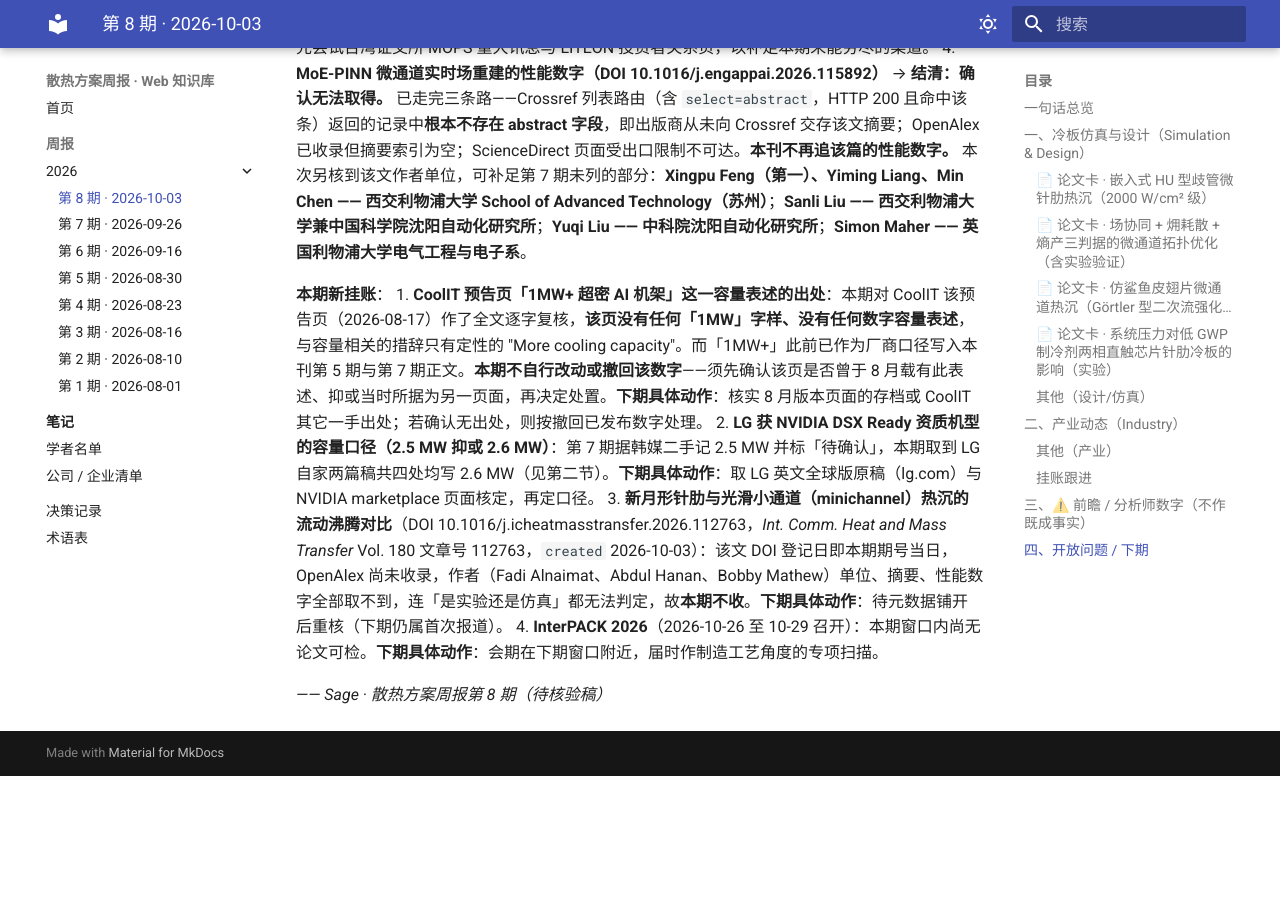
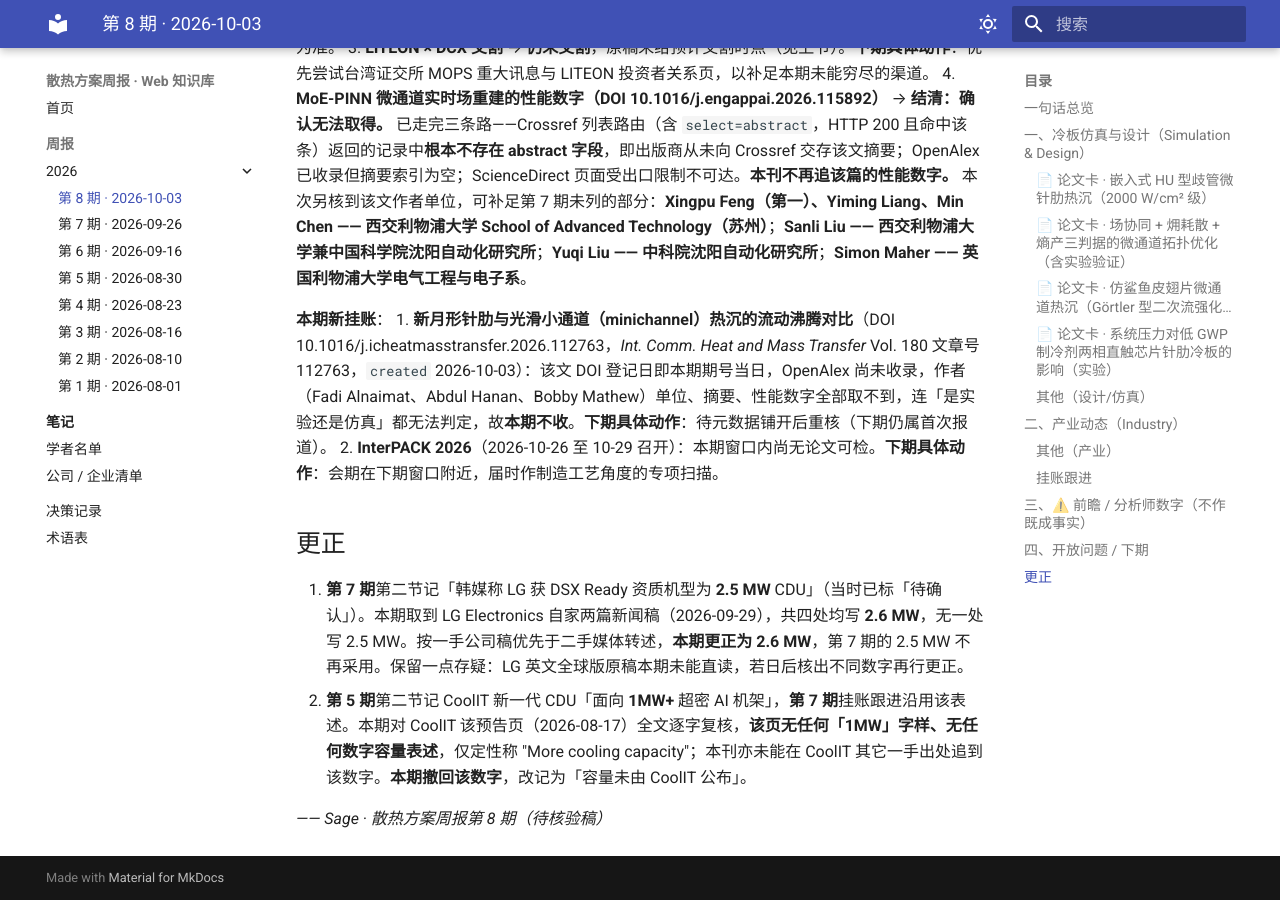
Before and after one commit to liyf1640/thermal_cooling_weekly_report, an MkDocs documentation site: the page built from docs/briefings/2026/2026-10-03.md, in a window 1280 px wide and 900 px high, scrolled down 8662 px. Built offline with MkDocs 1.6.1 and Material for MkDocs 9.7.7, drawn with Linux system fonts in a browser that asks for light colours; before the commit the page ends 9438 px from its top, so only the background shows below that; some of the changed text lies outside the part shown.

Commit message:
briefing: 第 8 期维护者裁定——更正第 7 期 LG 2.5→2.6 MW、撤回第 5/7 期 CoolIT「1MW+」；规则 20 (d) 厂商宣称数字改为标注即可
Co-Authored-By: Claude Fable 5.1 <noreply@anthropic.com>

```diff
--- a/docs/briefings/2026/2026-10-03.md
+++ b/docs/briefings/2026/2026-10-03.md
@@ -6,7 +6,7 @@
 ---
 
 ## 一句话总览
-本期窗口内经核新增，仿真设计侧四条：① **北京大学嵌入式 HU 型歧管微针肋热沉**（IJHMT 在线先行）——热流 **2000 W/cm²** 下菱形截面针肋同时取得最高温升 **56 K**、压降 **28 kPa**，相对常规微通道基准在热与流两方面同时更优，是本期芯片级量级最高的一条；② **中国矿业大学（北京）× 北汽系的微通道拓扑优化**（ATE 在线先行）——把场协同、㶲耗散、熵产三套判据合到一个双目标框架里，**且做了实验验证**，在所考察的最高 Reynolds 数下压降相对常规直微通道 **−31.54%**、最高温升 **−40.48%**；③ **北航杭州国际创新研究院的仿鲨鱼皮翅片微通道热沉**（*Physics of Fluids* 已正式刊出）——相对同体积矩形翅片，流动阻力在所考察全部 Re 范围内一致低 **26–35%**，Re 超过约 2130 后换热最大增强 **16%**；④ **低 GWP 制冷剂两相直触芯片针肋冷板的系统压力实验**（SSRN 预印本、未同行评审）——实测给出 COP 随过冷度约 **5–7 %/K** 的变化率与 **±11%** 精度的无拟合常数热阻模型。产业侧 ⑤ **Vertiv 宣布扩建斯洛伐克 Nové Mesto nad Váhom 园区**（一手稿，明确含先进液冷）；⑥ **LG Electronics 成为 NVIDIA 合作伙伴网络「电源与散热」优选合作伙伴**，其自家稿将获 DSX Ready 资质的机型写为 **2.6 MW**（与第 7 期据韩媒二手所记、当时即标「待确认」的 2.5 MW 不一致，详见第二节）；⑦ **LG 在弗吉尼亚建成美国首座数据中心冷水机组工厂**（2027 上半年投产）；⑧ **LiquidStack 发布 CDU 2.X 平台**（一手稿本刊未能取得，数字均为媒体转述的厂商标称）。上期两笔挂账——CoolIT 新一代 CDU 与 LITEON×DCX 交割——窗口内均无进展；上期挂账的 MoE-PINN 性能数字经三路复核**确认无法取得，本期结清**。
+本期窗口内经核新增，仿真设计侧四条：① **北京大学嵌入式 HU 型歧管微针肋热沉**（IJHMT 在线先行）——热流 **2000 W/cm²** 下菱形截面针肋同时取得最高温升 **56 K**、压降 **28 kPa**，相对常规微通道基准在热与流两方面同时更优，是本期芯片级量级最高的一条；② **中国矿业大学（北京）× 北汽系的微通道拓扑优化**（ATE 在线先行）——把场协同、㶲耗散、熵产三套判据合到一个双目标框架里，**且做了实验验证**，在所考察的最高 Reynolds 数下压降相对常规直微通道 **−31.54%**、最高温升 **−40.48%**；③ **北航杭州国际创新研究院的仿鲨鱼皮翅片微通道热沉**（*Physics of Fluids* 已正式刊出）——相对同体积矩形翅片，流动阻力在所考察全部 Re 范围内一致低 **26–35%**，Re 超过约 2130 后换热最大增强 **16%**；④ **低 GWP 制冷剂两相直触芯片针肋冷板的系统压力实验**（SSRN 预印本、未同行评审）——实测给出 COP 随过冷度约 **5–7 %/K** 的变化率与 **±11%** 精度的无拟合常数热阻模型。产业侧 ⑤ **Vertiv 宣布扩建斯洛伐克 Nové Mesto nad Váhom 园区**（一手稿，明确含先进液冷）；⑥ **LG Electronics 成为 NVIDIA 合作伙伴网络「电源与散热」优选合作伙伴**，其自家稿将获 DSX Ready 资质的机型写为 **2.6 MW**（第 7 期据韩媒二手所记、当时即标「待确认」的 2.5 MW **本期更正**，详见第二节与末尾「更正」）；⑦ **LG 在弗吉尼亚建成美国首座数据中心冷水机组工厂**（2027 上半年投产）；⑧ **LiquidStack 发布 CDU 2.X 平台**（一手稿本刊未能取得，数字均为媒体转述的厂商标称）。上期两笔挂账——CoolIT 新一代 CDU 与 LITEON×DCX 交割——窗口内均无进展；上期挂账的 MoE-PINN 性能数字经三路复核**确认无法取得，本期结清**。
 
 ---
 
@@ -56,7 +56,7 @@
   - 来源（一手）：<https://www.vertiv.com/en-emea/about/news-and-events/news-releases/2026/vertiv-strengthens-emea-power-and-cooling-manufacturing-capacity-to-help-customers-reduce-time-to-token-and-accelerate-ai-deployment/>
 
 - **LG Electronics 成为 NVIDIA 合作伙伴网络（NPN）「电源与散热解决方案」优选合作伙伴，并自述 2.6 MW CDU 获 DSX Ready 资质**（2026-09-29，LG Electronics 自家新闻稿，经 PR Newswire 分发）：**确认事实**=LG 加入 NPN 并获 Preferred Partner 身份；LG 在稿中**把两档资质明确分开**——NVIDIA **AI 基础设施资质**覆盖 **600 kW、1 MW、2.6 MW** 三款 CDU，而 **NVIDIA DSX Ready CDU 资质只有 2.6 MW 一款**。**厂商标称**=「2.6 MW CDU 目前在所有获 DSX Ready 资质的方案中制冷量最大」——该说法在原稿中**自带限定脚注**「基于查询时 NVIDIA marketplace 所显示的信息」，本刊连同脚注一并呈现，不作既成事实。**前瞻**=LG 称**年内计划**把 **4.0 MW** 机型送 NVIDIA 资质。引语归属：**James Lee（LG ES Company 总裁）**。
-  - **容量口径说明（与第 7 期不一致之处，照实列出）**：第 7 期记载的「LG 获资质机型为 **2.5 MW** CDU」依据的是 **Seoul Economic Daily（韩媒，二手）2026-09-22** 的转述，当时即标注为「**待确认**」，并写明 NVIDIA 官方博客通篇未给任何 CDU 容量数字。本期取到的是 **LG 自己发布的两篇新闻稿（2026-09-29）**，**共四处提及该机型容量，全部写 2.6 MW，无一处写 2.5 MW**。两者差异尚**不能完全定论**：LG 英文全球版页面（lg.com）本期因出口限制不可达，该页的标题与 URL 字段本身也存在 2.5/2.6 不一致的迹象而无法核对；第 7 期所据韩媒原文本期同样不可达、无法复核。**本刊此处只陈列两份证据的来源层级（一手公司稿 vs 二手媒体转述）与各自日期，容量数字的最终口径留待核实英文全球原稿后处置。**
+  - **容量口径说明（与第 7 期不一致之处，照实列出）**：第 7 期记载的「LG 获资质机型为 **2.5 MW** CDU」依据的是 **Seoul Economic Daily（韩媒，二手）2026-09-22** 的转述，当时即标注为「**待确认**」，并写明 NVIDIA 官方博客通篇未给任何 CDU 容量数字。本期取到的是 **LG 自己发布的两篇新闻稿（2026-09-29）**，**共四处提及该机型容量，全部写 2.6 MW，无一处写 2.5 MW**。两者差异尚**不能完全定论**：LG 英文全球版页面（lg.com）本期因出口限制不可达，该页的标题与 URL 字段本身也存在 2.5/2.6 不一致的迹象而无法核对；第 7 期所据韩媒原文本期同样不可达、无法复核。**按来源层级，一手公司稿优先于二手媒体转述，本刊自本期起采 2.6 MW，第 7 期的 2.5 MW 作废**（见末尾「更正」）；若日后 lg.com 英文全球原稿核出不同数字，再行更正。
   - **NVIDIA 侧资质路径复核（与第 7 期一致）**：NVIDIA 官方博客（2026-09-21）原文只点公司名——"qualified CDU solutions from LG Electronics, LiquidStack and Vertiv"，**通篇无任何 CDU 型号名、无任何容量数字**，第 7 期这一判断复核无误。路径差异亦复核无误：**BESS** 走 "partners run the required qualification tests and submit supporting data for **NVIDIA review and approval**"，而 **CDU 走 "CDU self-qualification suite"，即厂商自我认证**；NVIDIA 另附免责 "Passing qualification does not replace site-level engineering or imply site-level stability."
   - 来源（一手，LG 自家稿）：<https://www.prnewswire.com/br/comunicados-para-a-imprensa/lg-electronics-se-torna-parceira-preferencial-da-nvidia-em-solucoes-de-energia-e-resfriamento-302893005.html> ；<https://www.prnewswire.com/br/comunicados-para-a-imprensa/lg-electronics-apresenta-solucoes-chip-to-chiller-para-resfriamento-de-data-centers-de-ia-na-data-center-world-asia-2026-302893329.html> ；NVIDIA 侧 <https://blogs.nvidia.com/blog/dsx-ready-ai-factories-power-cooling/>
 
@@ -73,7 +73,7 @@
 - **Castrol 发布数据中心热管理整合方案 "Castrol CORE"**（新闻稿 dateline 新加坡 2026-09-29，一手）：从冷却液产品型转向「设计 + 部署 + 启动 + 运维」的服务整合型；稿中称其冷却技术「已与包括 **NVIDIA 与 Intel** 在内的主要芯片与硬件厂商测试验证」——**该说法为厂商标称且稿中未给任何验证数据**。引语归属：**Peter Huang（Castrol 数据中心与热管理全球总裁）**。**信号**：与第 7 期记录的 Vertiv 两次收购流体管理服务商（PurgeRite、King Environmental Services）同向——冷却液与流体服务正从耗材位置上移为独立的方案层。来源：<https://www.prnewswire.com/news-releases/castrol-launches-castrol-core-an-integrated-thermal-management-offer-for-data-centres-302889530.html>
 
 ### 挂账跟进
-- **CoolIT 新一代 CDU**：**窗口内仍未揭晓，规格与日期均未公布。** CoolIT 官网新闻索引窗口内（9-27~10-03）只有一条 **2026-09-28** 的条目，是 Data Center Frontier 对其工厂探访报道的转载，**不是 CoolIT 发布稿**，窗口内「Press Releases」类目零条。唯一的新一代 CDU 条目仍是 **2026-08-17 的预告页**（属窗口外），该页全文经逐字复核**确无任何揭晓日期、无任何规格或容量数字**，仅定性称 "More cooling capacity"、面向 "high-density AI infrastructure"，并写明将在 **OCP Global Summit（Booth E19）**首次展示。关于该预告页此前被记为「面向 1MW+ 超密 AI 机架」一事，见下节挂账第 1 条。
+- **CoolIT 新一代 CDU**：**窗口内仍未揭晓，规格与日期均未公布。** CoolIT 官网新闻索引窗口内（9-27~10-03）只有一条 **2026-09-28** 的条目，是 Data Center Frontier 对其工厂探访报道的转载，**不是 CoolIT 发布稿**，窗口内「Press Releases」类目零条。唯一的新一代 CDU 条目仍是 **2026-08-17 的预告页**（属窗口外），该页全文经逐字复核**确无任何揭晓日期、无任何规格或容量数字**，仅定性称 "More cooling capacity"、面向 "high-density AI infrastructure"，并写明将在 **OCP Global Summit（Booth E19）**首次展示。此前第 5、7 期所记「面向 1MW+ 超密 AI 机架」追不到出处，**本期撤回**（见末尾「更正」）。
 - **LITEON × DCX 交割**：**仍未交割。** 一手稿（LITEON 自家发布）原文复核逐字无误——"**Upon closing of the transaction**, LITEON will hold approximately **25%** equity ownership in DCX Liquid Cooling Systems with a total transaction value of approximately **US$176 million**"；全篇**确无任何预计交割时点或监管批准条件的表述**，第 7 期这一判断复核无误。窗口内 PR Newswire 与 DCD 两条渠道均无交割、股东批准或延期公告。**须注明**：台湾证交所重大讯息系统（MOPS）与 liteon.com 本期均不可达，故「窗口内无公告」这一结论建立在两条可达渠道未见之上，**不是穷尽核查**。来源：<https://www.prnewswire.com/news-releases/liteon-announces-strategic-investment-in-liquid-cooling-technology-company-dcx-302868836.html>
 
 ---
@@ -94,9 +94,12 @@
 4. **MoE-PINN 微通道实时场重建的性能数字（DOI 10.1016/j.engappai.2026.115892）** → **结清：确认无法取得。** 已走完三条路——Crossref 列表路由（含 `select=abstract`，HTTP 200 且命中该条）返回的记录中**根本不存在 abstract 字段**，即出版商从未向 Crossref 交存该文摘要；OpenAlex 已收录但摘要索引为空；ScienceDirect 页面受出口限制不可达。**本刊不再追该篇的性能数字。** 本次另核到该文作者单位，可补足第 7 期未列的部分：**Xingpu Feng（第一）、Yiming Liang、Min Chen —— 西交利物浦大学 School of Advanced Technology（苏州）**；**Sanli Liu —— 西交利物浦大学兼中国科学院沈阳自动化研究所**；**Yuqi Liu —— 中科院沈阳自动化研究所**；**Simon Maher —— 英国利物浦大学电气工程与电子系**。
 
 **本期新挂账**：
-1. **CoolIT 预告页「1MW+ 超密 AI 机架」这一容量表述的出处**：本期对 CoolIT 该预告页（2026-08-17）作了全文逐字复核，**该页没有任何「1MW」字样、没有任何数字容量表述**，与容量相关的措辞只有定性的 "More cooling capacity"。而「1MW+」此前已作为厂商口径写入本刊第 5 期与第 7 期正文。**本期不自行改动或撤回该数字**——须先确认该页是否曾于 8 月载有此表述、抑或当时所据为另一页面，再决定处置。**下期具体动作**：核实 8 月版本页面的存档或 CoolIT 其它一手出处；若确认无出处，则按撤回已发布数字处理。
-2. **LG 获 NVIDIA DSX Ready 资质机型的容量口径（2.5 MW 抑或 2.6 MW）**：第 7 期据韩媒二手记 2.5 MW 并标「待确认」，本期取到 LG 自家两篇稿共四处均写 2.6 MW（见第二节）。**下期具体动作**：取 LG 英文全球版原稿（lg.com）与 NVIDIA marketplace 页面核定，再定口径。
-3. **新月形针肋与光滑小通道（minichannel）热沉的流动沸腾对比**（DOI 10.1016/j.icheatmasstransfer.2026.112763，*Int. Comm. Heat and Mass Transfer* Vol. 180 文章号 112763，`created` 2026-10-03）：该文 DOI 登记日即本期期号当日，OpenAlex 尚未收录，作者（Fadi Alnaimat、Abdul Hanan、Bobby Mathew）单位、摘要、性能数字全部取不到，连「是实验还是仿真」都无法判定，故**本期不收**。**下期具体动作**：待元数据铺开后重核（下期仍属首次报道）。
-4. **InterPACK 2026**（2026-10-26 至 10-29 召开）：本期窗口内尚无论文可检。**下期具体动作**：会期在下期窗口附近，届时作制造工艺角度的专项扫描。
+1. **新月形针肋与光滑小通道（minichannel）热沉的流动沸腾对比**（DOI 10.1016/j.icheatmasstransfer.2026.112763，*Int. Comm. Heat and Mass Transfer* Vol. 180 文章号 112763，`created` 2026-10-03）：该文 DOI 登记日即本期期号当日，OpenAlex 尚未收录，作者（Fadi Alnaimat、Abdul Hanan、Bobby Mathew）单位、摘要、性能数字全部取不到，连「是实验还是仿真」都无法判定，故**本期不收**。**下期具体动作**：待元数据铺开后重核（下期仍属首次报道）。
+2. **InterPACK 2026**（2026-10-26 至 10-29 召开）：本期窗口内尚无论文可检。**下期具体动作**：会期在下期窗口附近，届时作制造工艺角度的专项扫描。
+
+## 更正
+
+1. **第 7 期**第二节记「韩媒称 LG 获 DSX Ready 资质机型为 **2.5 MW** CDU」（当时已标「待确认」）。本期取到 LG Electronics 自家两篇新闻稿（2026-09-29），共四处均写 **2.6 MW**，无一处写 2.5 MW。按一手公司稿优先于二手媒体转述，**本期更正为 2.6 MW**，第 7 期的 2.5 MW 不再采用。保留一点存疑：LG 英文全球版原稿本期未能直读，若日后核出不同数字再行更正。
+2. **第 5 期**第二节记 CoolIT 新一代 CDU「面向 **1MW+** 超密 AI 机架」，**第 7 期**挂账跟进沿用该表述。本期对 CoolIT 该预告页（2026-08-17）全文逐字复核，**该页无任何「1MW」字样、无任何数字容量表述**，仅定性称 "More cooling capacity"；本刊亦未能在 CoolIT 其它一手出处追到该数字。**本期撤回该数字**，改记为「容量未由 CoolIT 公布」。
 
 *—— Sage · 散热方案周报第 8 期（待核验稿）*
```
Also changed, not shown: .claude/skills/weekly-briefing/SKILL.md (+4 -3 lines), .claude/skills/weekly-briefing/rules.md (+2 -1 lines), docs/notes/companies.md (+2 -2 lines).
